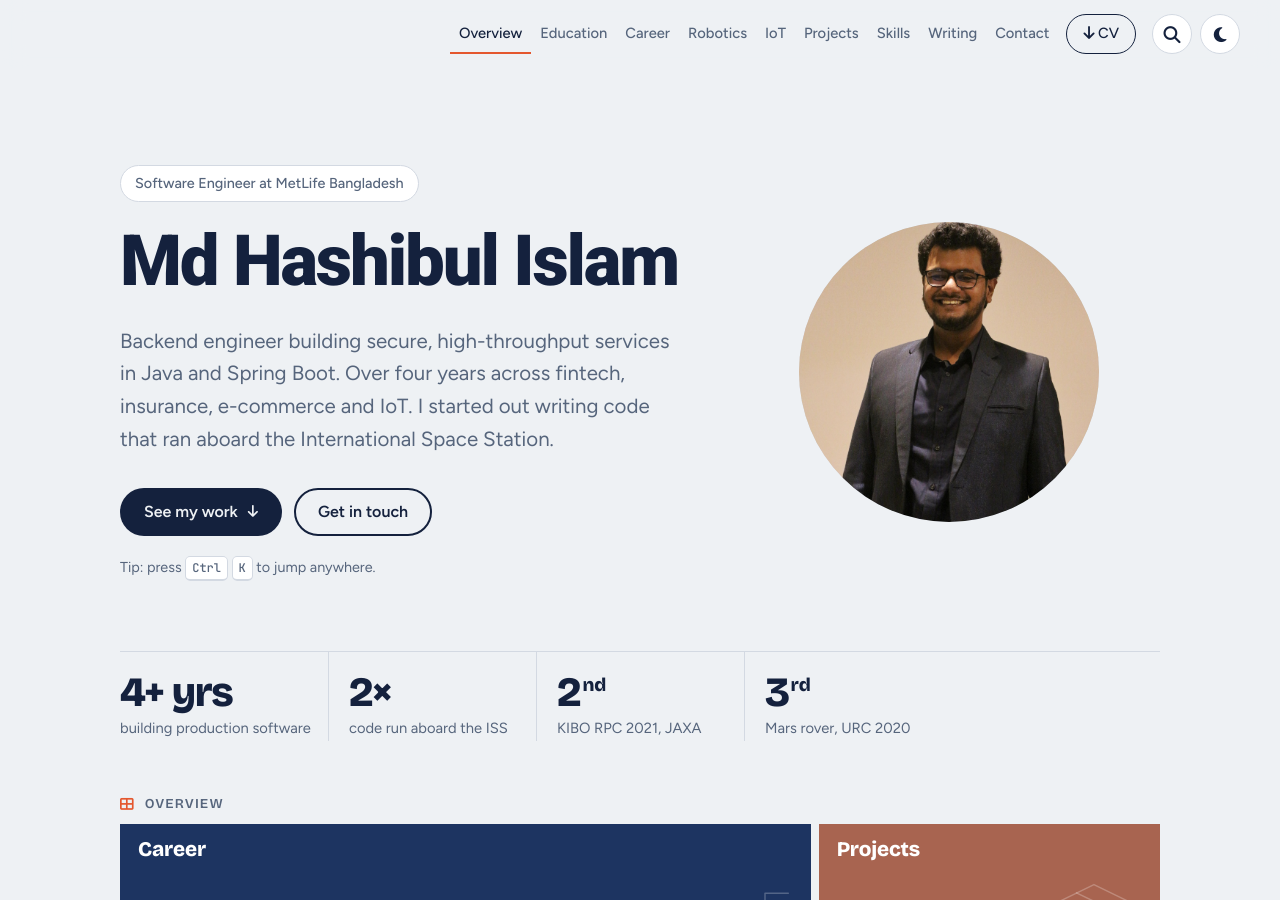
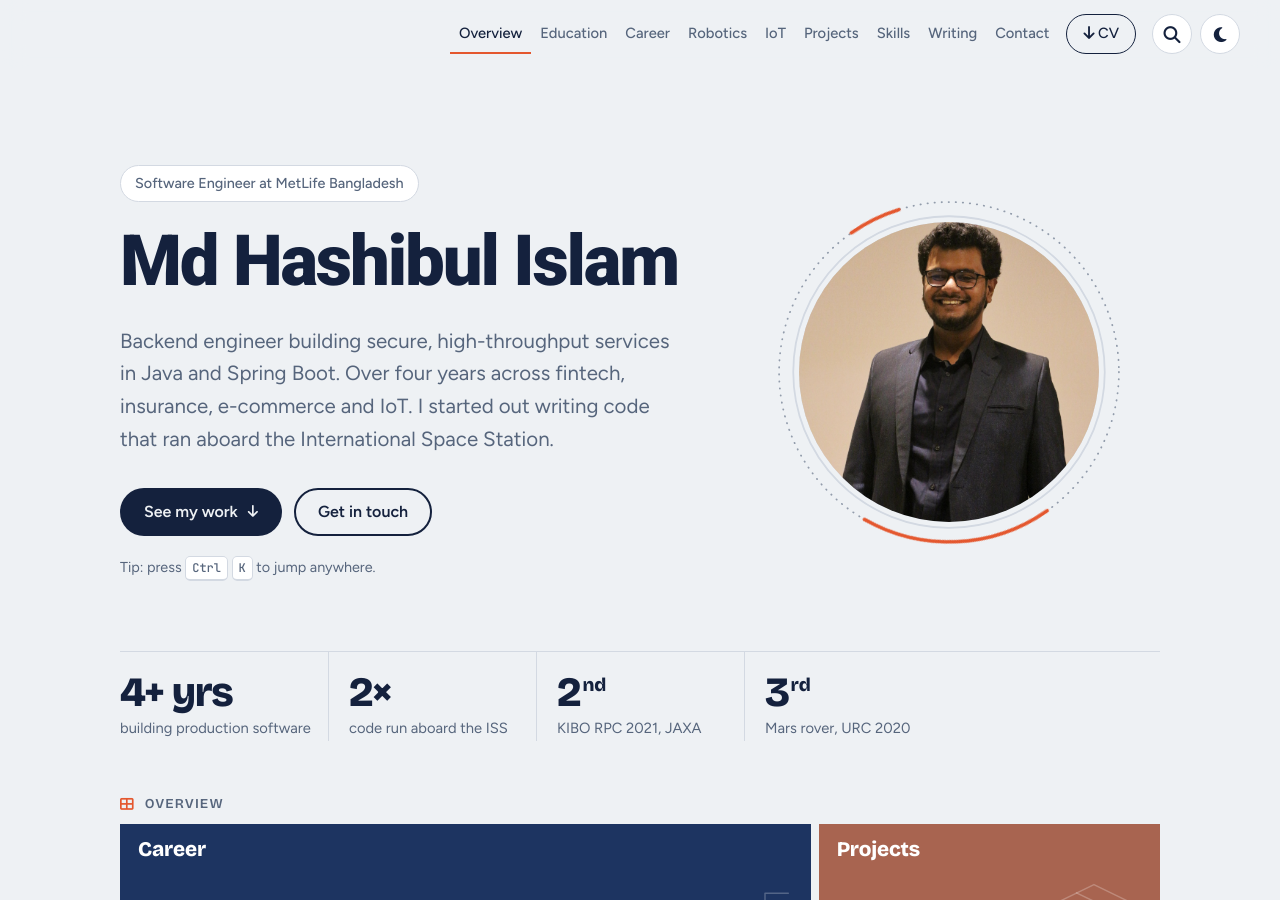
Before and after one commit to ihashib/ihashib.github.io, a Jekyll site: the page built from index.html, in a window 1280 px wide and 900 px high. Built offline with Jekyll 4.4.1, drawn with Linux system fonts in a browser that asks for light colours; some of the changed text lies outside the part shown.

Commit message:
updated hero image border

```diff
--- a/_includes/footer.html
+++ b/_includes/footer.html
@@ -1,6 +1,6 @@
 <footer class="footer">
   <div class="wrap footer-inner">
-    <p>© <span id="year">{{ 'now' | date: '%Y' }}</span> Md Hashibul Islam · Built with Jekyll on GitHub Pages</p>
+    <p>© <span id="year">{{ 'now' | date: '%Y' }}</span> Md Hashibul Islam</p>
     <ul class="footer-links">
       <li><a href="{{ '/blog/feed.xml' | relative_url }}"><i class="fas fa-rss" aria-hidden="true"></i> RSS</a></li>
       <li><a href="https://github.com/ihashib" target="_blank" rel="noopener noreferrer">GitHub</a></li>
--- a/index.html
+++ b/index.html
@@ -23,6 +23,7 @@ body_class: is-home
     </p>
   </div>
   <div class="hero-portrait">
+    <svg class="portrait-ring" viewBox="0 0 100 100" aria-hidden="true"><circle class="ring-dots" cx="50" cy="50" r="48"/><circle class="ring-line" cx="50" cy="50" r="44"/><g class="ring-spin"><circle class="ring-arc" cx="50" cy="50" r="48" pathLength="100"/><circle class="ring-arc ring-arc-short" cx="50" cy="50" r="48" pathLength="100"/></g></svg>
     <img src="images/profile.jpg" alt="Portrait of Md Hashibul Islam" width="300" height="300" />
   </div>
 
--- a/styles/style.css
+++ b/styles/style.css
@@ -473,6 +473,47 @@ kbd {
   z-index: 1;
   background: var(--line);
 }
+/* Line-drawn ring around the photo: dotted orbit, thin inner line and two
+   slowly turning arcs */
+.portrait-ring {
+  position: absolute;
+  inset: -9%;
+  width: 118%;
+  height: 118%;
+  overflow: visible;
+  fill: none;
+  pointer-events: none;
+}
+.ring-dots {
+  stroke: var(--steel);
+  stroke-width: 0.5;
+  stroke-dasharray: 0.1 1.9;
+  stroke-linecap: round;
+  opacity: 0.6;
+}
+.ring-line {
+  stroke: var(--line);
+  stroke-width: 0.5;
+}
+.ring-spin {
+  transform-origin: 50% 50%;
+  animation: ring-spin 40s linear infinite;
+}
+.ring-arc {
+  stroke: var(--signal);
+  stroke-width: 1;
+  stroke-linecap: round;
+  stroke-dasharray: 18 82;
+}
+.ring-arc-short {
+  stroke-dasharray: 5 95;
+  stroke-dashoffset: -50;
+}
+@keyframes ring-spin {
+  to {
+    transform: rotate(360deg);
+  }
+}
 
 .stats {
   grid-column: 1 / -1;
@@ -2490,8 +2531,8 @@ button.tag.is-active {
   .hero-portrait {
     grid-row: 1;
     justify-self: center;
-    width: 150px;
-    margin-top: 16px;
+    width: min(230px, 62vw);
+    margin-top: 28px;
   }
   .status-chip {
     display: flex;
```
